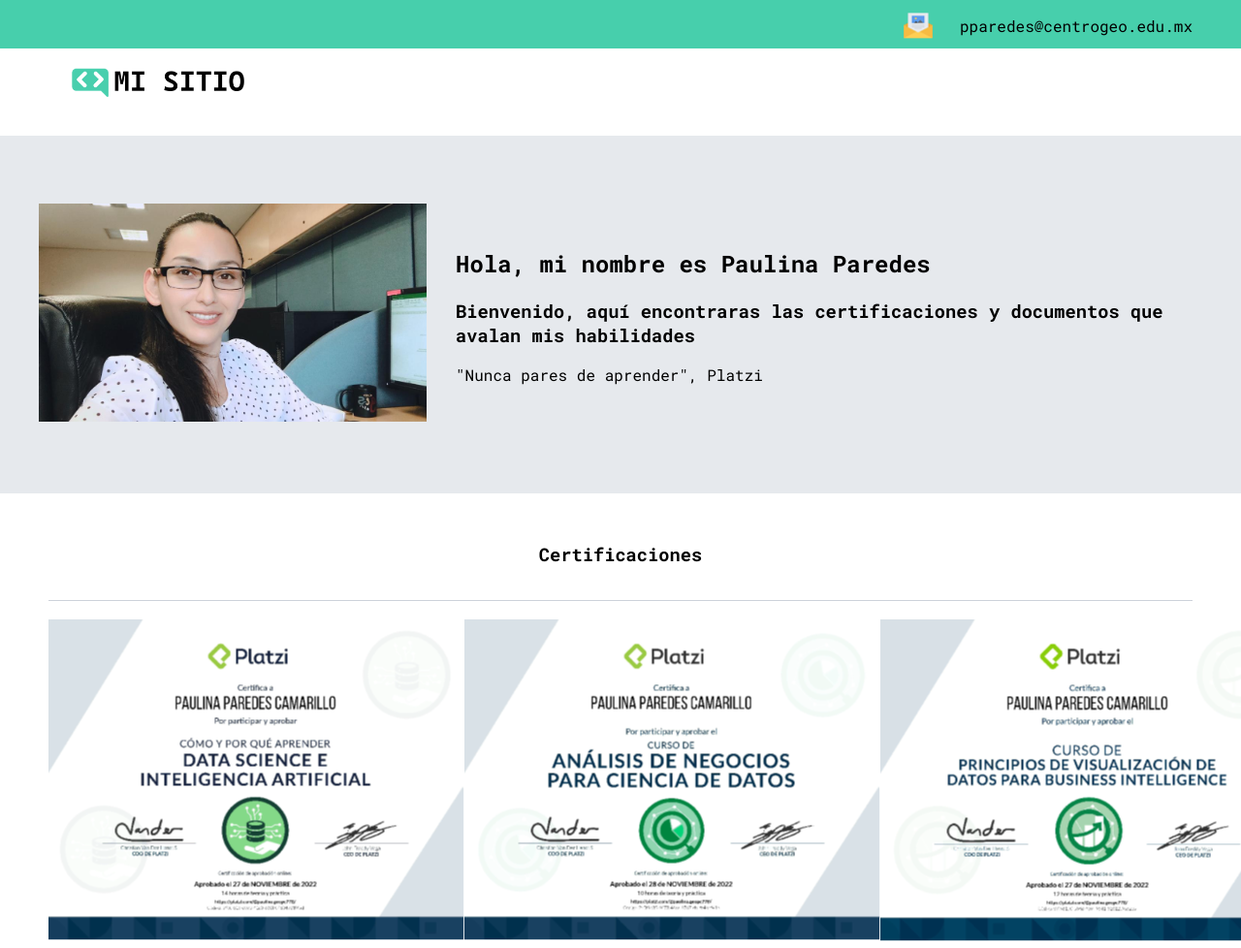
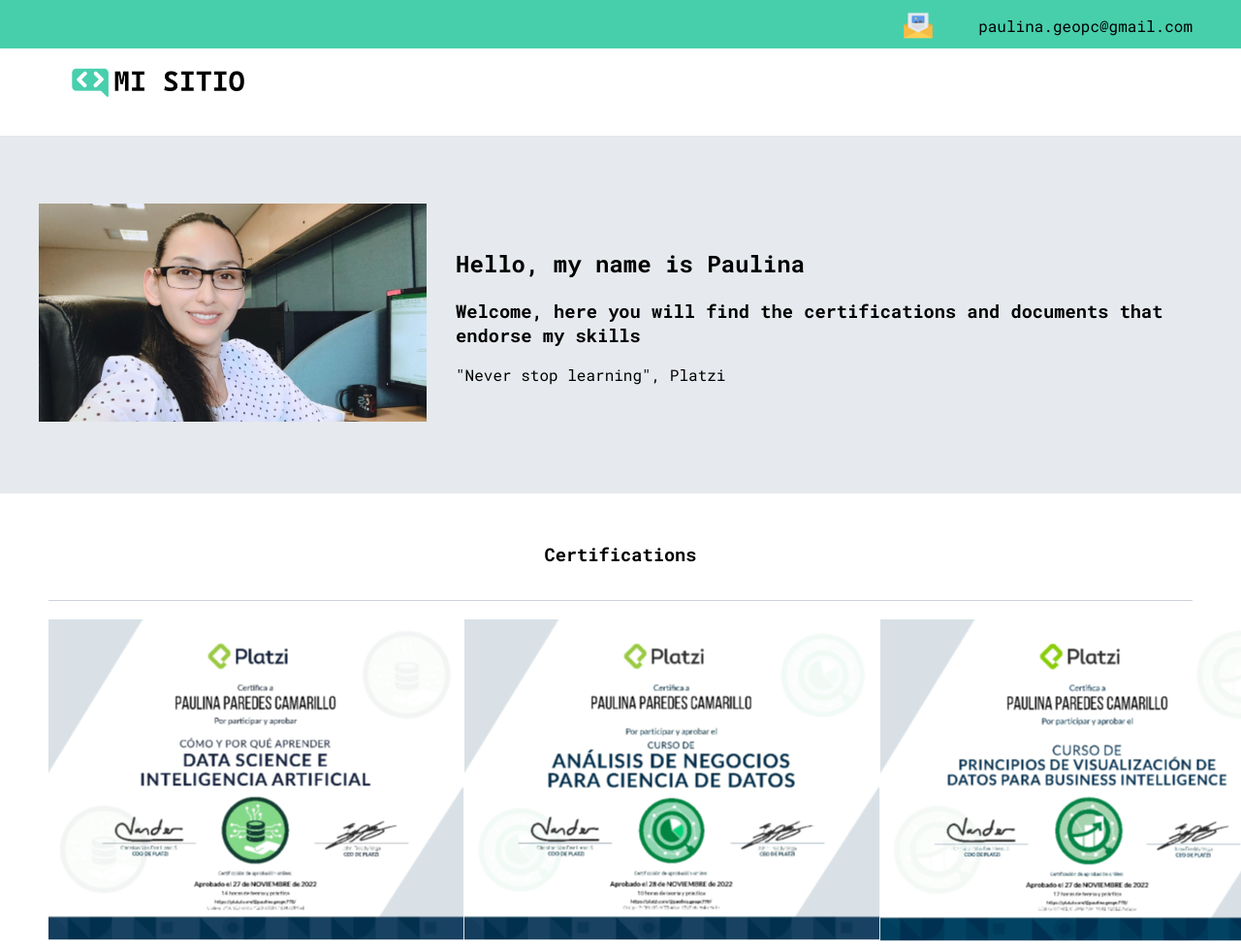
Before and after one commit to PaulinaPC6/Certificaciones, a plain HTML site: page index.html in a window 1280 px wide. Shown: the top 978 px of the page at 97% size. Drawn offline with Linux system fonts and the light colour scheme.

Commit message:
Update index.html
Se actualizo a ingles

```diff
--- a/index.html
+++ b/index.html
@@ -4,7 +4,7 @@
     <meta charset="UTF-8">
     <meta http-equiv="X-UA-Compatible" content="IE=edge">
     <meta name="viewport" content="width=device-width, initial-scale=1.0">
-    <title>Mi Blog</title>
+    <title>My Blog</title>
     <link rel="stylesheet" href="css/main.css">
     <link rel="stylesheet" href="css/font/flaticon.css">
 </head>
@@ -13,7 +13,7 @@
         <section class="header-icons-container">
             <div class="icons">
                 <img src="assets/img/mail.png" alt="">
-                <p>pparedes@centrogeo.edu.mx</p>
+                <p>paulina.geopc@gmail.com</p>
             </div>
         </section>
         <nav>
@@ -21,7 +21,7 @@
                 <a href="index.html"><img src="assets/img/logo-negro.png" alt="Logo de mi blog"></a>
             </section>
             <section class="profile-link">
-                <!-- <a href="perfil.html">Sobre mí</a> -->
+                <!-- <a href="perfil.html">About me</a> -->
             </section>
         </nav>
     </header>
@@ -31,14 +31,14 @@
         <div class="grid-container profile-container">
             <div><img src="assets/img/profile-pic.jpg" alt=""></div>
         <div>
-            <h2>Hola, mi nombre es Paulina Paredes</h2>
-            <h3>Bienvenido, aquí encontraras las certificaciones y documentos que avalan mis habilidades</h3>
-            <p>"Nunca pares de aprender", Platzi</p>
+            <h2>Hello, my name is Paulina </h2>
+            <h3>Welcome, here you will find the certifications and documents that endorse my skills</h3>
+            <p>"Never stop learning", Platzi</p>
         </div>
     </section>
     <section class="profile-main-proyects">
         <div class="grid-container profile-container">
-            <h3>Certificaciones</h3>
+            <h3>Certifications</h3>
             <div class="proyects-main-container">
 
                     <div><img src="assets/img/data.png" alt=""></div>
@@ -60,7 +60,7 @@
 <br>
     <section class="profile-main-proyects">
         <div class="grid-container profile-container">
-            <h3>Escuela de inglés</h3>
+            <h3>English School</h3>
             <div class="proyects-main-container2">
 
                     <div><img src="assets/img/ingles.png" alt=""></div>
@@ -77,7 +77,7 @@
 
 <section class="profile-main-proyects">
     <div class="grid-container profile-container">
-        <h3>Docencia CentroGeo</h3>
+        <h3>Teaching</h3>
         <div class="proyects-main-container3">
 
                 <div><img src="assets/img/uno.png" alt=""></div>
```
